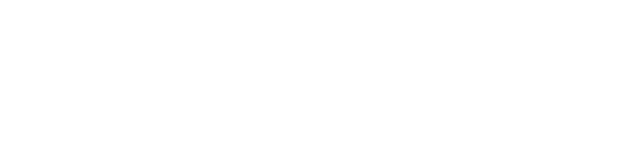
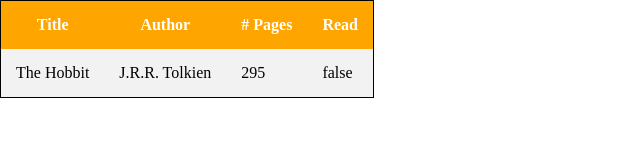
Before and after one commit to ianrp/library, a website: page index.html in a window 1280 px wide. Shown: the whole page, without its empty margins (0-640 px from the left). Drawn offline with Linux system fonts and the light colour scheme.

Commit message:
Create function to store new books, display library as a table

```diff
--- a/index.html
+++ b/index.html
@@ -9,6 +9,13 @@
   <script src="script.js" defer></script>
 </head>
 <body>
-
+  <table class="bookList">
+    <tr>
+      <th>Title</th>
+      <th>Author</th>
+      <th># Pages</th>
+      <th>Read</th>
+    </tr>
+  </table>
 </body>
 </html>
--- a/script.js
+++ b/script.js
@@ -0,0 +1,48 @@
+let myLibrary = [];
+
+function Book(title, author, pages, read) {
+  this.title = title;
+  this.author = author;
+  this.pages = pages;
+  this.read = read;
+  this.info = function () {
+    let info = `${this.title} by ${this.author}, ${this.pages} pages, `;
+    if (this.read) info += 'read';
+    else info += 'not read yet';
+    return (info);
+  };
+}
+
+function addBookToLibrary(title, author, pages, read) {
+  myLibrary.push(new Book(title, author, pages, read));
+}
+
+const bookList = document.querySelector('.bookList');
+
+function displayLibrary() {
+  myLibrary.forEach((book) => {
+    const row = document.createElement('tr');
+
+    const titleCell = document.createElement('td');
+    titleCell.textContent = book.title;
+    row.appendChild(titleCell);
+
+    const authorCell = document.createElement('td');
+    authorCell.textContent = book.author;
+    row.appendChild(authorCell);
+
+    const pagesCell = document.createElement('td');
+    pagesCell.textContent = book.pages;
+    row.appendChild(pagesCell);
+
+    const readCell = document.createElement('td');
+    readCell.textContent = book.read;
+    row.appendChild(readCell);
+
+    bookList.appendChild(row);
+  });
+}
+
+addBookToLibrary('The Hobbit', 'J.R.R. Tolkien', 295, false);
+
+displayLibrary();
--- a/style.css
+++ b/style.css
@@ -0,0 +1,23 @@
+* {
+  margin: 0;
+  padding: 0;
+}
+
+table {
+  border: 1px solid;
+  border-spacing: 0;
+}
+
+th, td {
+  padding: 15px;
+  margin: 0px;
+}
+
+th {
+  background-color: orange;
+  color: white;
+}
+
+tr:nth-child(even) {
+  background-color: #f2f2f2;
+}
```
Lines whose indentation alone changed are shown as unchanged.
